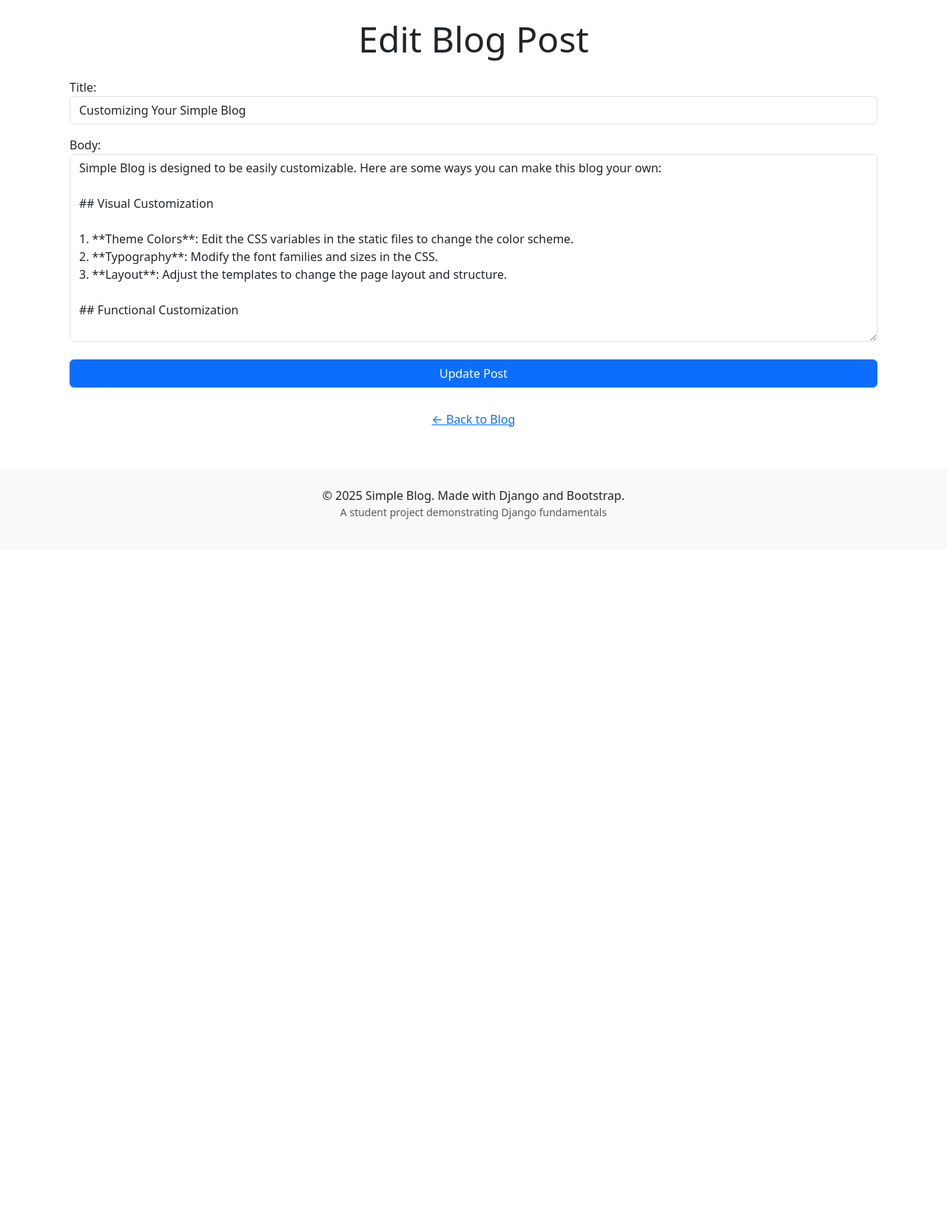
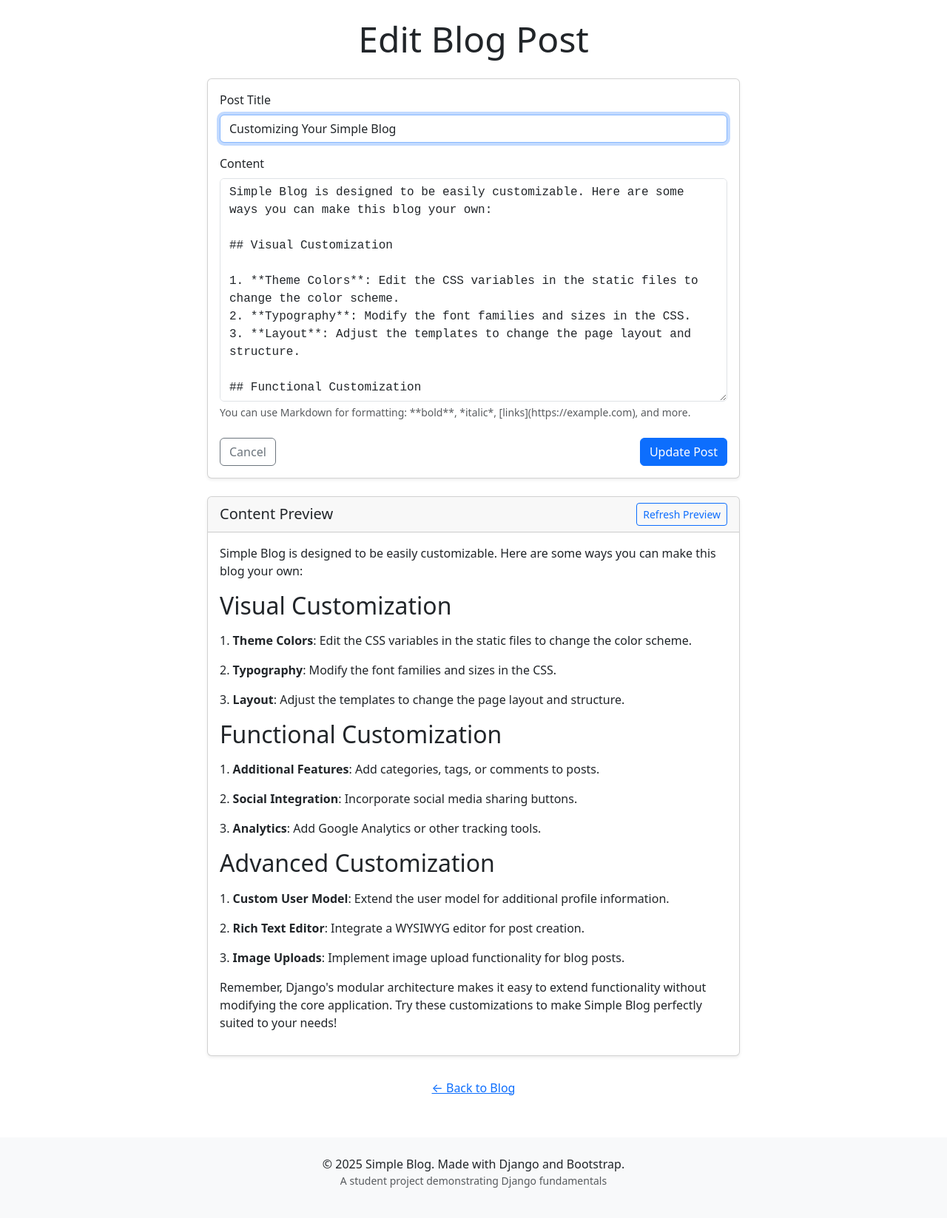
Before and after one commit to Project-Management-Assignment-ACU/BlogLite, a Django app: page /blog/post/customizing-your-simple-blog/edit/ in a window 1280 px wide. Shown: the part 56-1703 px from the top of the page at 74% size. Before the commit the page ends 800 px from the top, so only its background shows below. Run offline with Django 5.2, Linux system fonts and the light colour scheme; the first user in the database is signed in; data comes from the database, SQL or seed files in the repository.

Commit message:
Post Creation Page #31

```diff
--- a/blog/forms.py
+++ b/blog/forms.py
@@ -1,15 +1,36 @@
 from django import forms
 from .models import BlogPost
+from django.core.validators import MinLengthValidator
 
 class BlogPostForm(forms.ModelForm):
+    title = forms.CharField(
+        max_length=200,
+        validators=[MinLengthValidator(5, "Title must be at least 5 characters long")],
+        widget=forms.TextInput(attrs={
+            'class': 'form-control',
+            'placeholder': 'Enter post title',
+            'autofocus': True
+        })
+    )
+
+    body = forms.CharField(
+        validators=[MinLengthValidator(20, "Content must be at least 20 characters long")],
+        widget=forms.Textarea(attrs={
+            'class': 'form-control',
+            'rows': 12,
+            'placeholder': 'Write your post content here...',
+            'style': 'font-family: monospace;'
+        }),
+        help_text="You can use Markdown for formatting: **bold**, *italic*, [links](https://example.com), and more."
+    )
+
     class Meta:
         model = BlogPost
         fields = ['title', 'body']
-        widgets = {
-            'title': forms.TextInput(attrs={'class': 'form-control', 'placeholder': 'Enter post title'}),
-            'body': forms.Textarea(attrs={
-                'class': 'form-control',
-                'rows': 10,
-                'placeholder': 'Write your post content here...'
-            }),
-        }
+
+    def clean_title(self):
+        """Custom validation for title field"""
+        title = self.cleaned_data.get('title')
+        if title and title.lower() == 'test':
+            raise forms.ValidationError("Please choose a more descriptive title")
+        return title
--- a/blog/urls.py
+++ b/blog/urls.py
@@ -5,8 +5,8 @@ app_name = 'blog'
 
 urlpatterns = [
     path('', views.BlogPostListView.as_view(), name='post_list'),
+    path('post/new/', views.BlogPostCreateView.as_view(), name='post_create'),
     path('post/<slug:slug>/', views.BlogPostDetailView.as_view(), name='post_detail'),
-    path('post/new/', views.BlogPostCreateView.as_view(), name='post_create'),
     path('post/<slug:slug>/edit/', views.BlogPostUpdateView.as_view(), name='post_update'),
     path('post/<slug:slug>/delete/', views.BlogPostDeleteView.as_view(), name='post_delete'),
 ]
--- a/blog/views.py
+++ b/blog/views.py
@@ -1,7 +1,9 @@
-from django.shortcuts import render
+from django.shortcuts import render, get_object_or_404
 from django.views.generic import ListView, DetailView, CreateView, UpdateView, DeleteView
-from django.contrib.auth.mixins import LoginRequiredMixin
+from django.contrib.auth.mixins import LoginRequiredMixin, UserPassesTestMixin
 from django.urls import reverse_lazy
+from django.contrib import messages
+from django.http import HttpResponseRedirect
 from .models import BlogPost
 from .forms import BlogPostForm
 
@@ -65,32 +67,123 @@ class BlogPostDetailView(DetailView):
 
 
 class BlogPostCreateView(LoginRequiredMixin, CreateView):
+    """
+    View for creating a new blog post.
+    Requires user to be logged in.
+    Automatically assigns the current user as the author.
+    """
     model = BlogPost
     template_name = 'blog/form.html'
     form_class = BlogPostForm
+    login_url = '/login/'  # Where to redirect if user is not logged in
+
+    def get_context_data(self, **kwargs):
+        context = super().get_context_data(**kwargs)
+        context['title'] = 'Create a New Blog Post'
+        context['button_text'] = 'Create Post'
+        return context
 
     def form_valid(self, form):
+        # Set the author to current user
         form.instance.author = self.request.user
-        return super().form_valid(form)
+
+        # Save the form
+        response = super().form_valid(form)
+
+        # Add a success message
+        messages.success(
+            self.request,
+            f'Your blog post "{form.instance.title}" has been created successfully!'
+        )
+
+        return response
+
+    def form_invalid(self, form):
+        messages.error(
+            self.request,
+            'There was an error with your submission. Please check the form and try again.'
+        )
+        return super().form_invalid(form)
 
 
-class BlogPostUpdateView(LoginRequiredMixin, UpdateView):
+class BlogPostUpdateView(LoginRequiredMixin, UserPassesTestMixin, UpdateView):
+    """
+    View for updating an existing blog post.
+    Requires user to be logged in and the author of the post.
+    """
     model = BlogPost
     template_name = 'blog/form.html'
     form_class = BlogPostForm
     slug_url_kwarg = 'slug'
+    login_url = '/login/'
 
-    def get_queryset(self):
-        # Only allow users to edit their own posts
-        return BlogPost.objects.filter(author=self.request.user)
+    def test_func(self):
+        """Test if current user is the author of the post"""
+        post = self.get_object()
+        return self.request.user == post.author
+
+    def get_context_data(self, **kwargs):
+        context = super().get_context_data(**kwargs)
+        context['title'] = f'Edit Blog Post: {self.get_object().title}'
+        context['button_text'] = 'Update Post'
+        return context
+
+    def form_valid(self, form):
+        response = super().form_valid(form)
+        messages.success(
+            self.request,
+            f'The blog post "{form.instance.title}" has been updated successfully!'
+        )
+        return response
+
+    def form_invalid(self, form):
+        messages.error(
+            self.request,
+            'There was an error updating your post. Please check the form and try again.'
+        )
+        return super().form_invalid(form)
+
+    def handle_no_permission(self):
+        """Override to provide custom message when user is not the author"""
+        if self.request.user.is_authenticated:
+            messages.error(
+                self.request,
+                "You don't have permission to edit this post."
+            )
+            return HttpResponseRedirect(reverse_lazy('blog:post_list'))
+        return super().handle_no_permission()
 
 
-class BlogPostDeleteView(LoginRequiredMixin, DeleteView):
+class BlogPostDeleteView(LoginRequiredMixin, UserPassesTestMixin, DeleteView):
+    """
+    View for deleting a blog post.
+    Requires user to be logged in and the author of the post.
+    """
     model = BlogPost
     template_name = 'blog/confirm_delete.html'
     success_url = reverse_lazy('blog:post_list')
     slug_url_kwarg = 'slug'
+    login_url = '/login/'
 
-    def get_queryset(self):
-        # Only allow users to delete their own posts
-        return BlogPost.objects.filter(author=self.request.user)
+    def test_func(self):
+        """Test if current user is the author of the post"""
+        post = self.get_object()
+        return self.request.user == post.author
+
+    def delete(self, request, *args, **kwargs):
+        post = self.get_object()
+        messages.success(
+            self.request,
+            f'The blog post "{post.title}" has been deleted successfully!'
+        )
+        return super().delete(request, *args, **kwargs)
+
+    def handle_no_permission(self):
+        """Override to provide custom message when user is not the author"""
+        if self.request.user.is_authenticated:
+            messages.error(
+                self.request,
+                "You don't have permission to delete this post."
+            )
+            return HttpResponseRedirect(reverse_lazy('blog:post_list'))
+        return super().handle_no_permission()
--- a/templates/blog/form.html
+++ b/templates/blog/form.html
@@ -19,10 +19,34 @@ New Post | Simple Blog
         {% endif %}
     </h1>
 
-    <form method="post">
+    <div class="row">
+        <div class="col-lg-8 mx-auto">
+            <div class="card shadow-sm mb-4">
+                <div class="card-body">
+                    <form method="post" id="postForm">
                         {% csrf_token %}
-        {{ form.as_p }}
-        <div class="d-grid mt-4">
+
+                        <div class="mb-3">
+                            <label for="{{ form.title.id_for_label }}" class="form-label">Post Title</label>
+                            {{ form.title }}
+                            {% if form.title.errors %}
+                                <div class="text-danger small mt-1">{{ form.title.errors }}</div>
+                            {% endif %}
+                        </div>
+
+                        <div class="mb-3">
+                            <label for="{{ form.body.id_for_label }}" class="form-label">Content</label>
+                            {{ form.body }}
+                            {% if form.body.help_text %}
+                                <div class="form-text">{{ form.body.help_text }}</div>
+                            {% endif %}
+                            {% if form.body.errors %}
+                                <div class="text-danger small mt-1">{{ form.body.errors }}</div>
+                            {% endif %}
+                        </div>
+
+                        <div class="d-flex justify-content-between mt-4">
+                            <a href="{% url 'blog:post_list' %}" class="btn btn-outline-secondary">Cancel</a>
                             <button type="submit" class="btn btn-primary">
                                 {% if form.instance.pk %}
                                     Update Post
@@ -32,9 +56,81 @@ New Post | Simple Blog
                             </button>
                         </div>
                     </form>
+                </div>
+            </div>
 
-    <div class="mt-4 text-center">
+            <div class="card shadow-sm">
+                <div class="card-header d-flex justify-content-between align-items-center">
+                    <h5 class="mb-0">Content Preview</h5>
+                    <button type="button" class="btn btn-sm btn-outline-primary" id="refreshPreview">Refresh Preview</button>
+                </div>
+                <div class="card-body">
+                    <div id="previewContent" class="markdown-preview">
+                        <p class="text-muted fst-italic">Your formatted content will appear here as you type...</p>
+                    </div>
+                </div>
+            </div>
+
+            <div class="text-center mt-4">
                 <a href="{% url 'blog:post_list' %}" class="btn btn-link">← Back to Blog</a>
             </div>
         </div>
+    </div>
+</div>
+
+<!-- Simple Markdown Converter (You may want to use a proper JS library in production) -->
+<script>
+    document.addEventListener('DOMContentLoaded', function() {
+        const bodyInput = document.getElementById('{{ form.body.id_for_label }}');
+        const previewDiv = document.getElementById('previewContent');
+        const refreshBtn = document.getElementById('refreshPreview');
+
+        // Basic Markdown converter function
+        function convertMarkdownToHTML(markdown) {
+            if (!markdown) return '<p class="text-muted fst-italic">Start typing to see preview...</p>';
+
+            // Convert headers
+            let html = markdown
+                // Headers
+                .replace(/^### (.+)$/gm, '<h3>$1</h3>')
+                .replace(/^## (.+)$/gm, '<h2>$1</h2>')
+                .replace(/^# (.+)$/gm, '<h1>$1</h1>')
+
+                // Bold and italic
+                .replace(/\*\*(.+?)\*\*/g, '<strong>$1</strong>')
+                .replace(/\*(.+?)\*/g, '<em>$1</em>')
+
+                // Links
+                .replace(/\[(.+?)\]\((.+?)\)/g, '<a href="$2" target="_blank">$1</a>')
+
+                // Lists
+                .replace(/^\- (.+)$/gm, '<li>$1</li>')
+
+                // Images
+                .replace(/!\[(.+?)\]\((.+?)\)/g, '<img src="$2" alt="$1" class="img-fluid">')
+
+                // Paragraphs
+                .replace(/^(?!<[h|l|u])/gm, '<p>')
+                .replace(/([^>])$/gm, '$1</p>');
+
+            return html;
+        }
+
+        // Update preview
+        function updatePreview() {
+            previewDiv.innerHTML = convertMarkdownToHTML(bodyInput.value);
+        }
+
+        // Auto-update preview as user types
+        bodyInput.addEventListener('input', function() {
+            updatePreview();
+        });
+
+        // Manual refresh button
+        refreshBtn.addEventListener('click', updatePreview);
+
+        // Initial preview
+        updatePreview();
+    });
+</script>
 {% endblock %}
```
Lines whose indentation alone changed are shown as unchanged.
